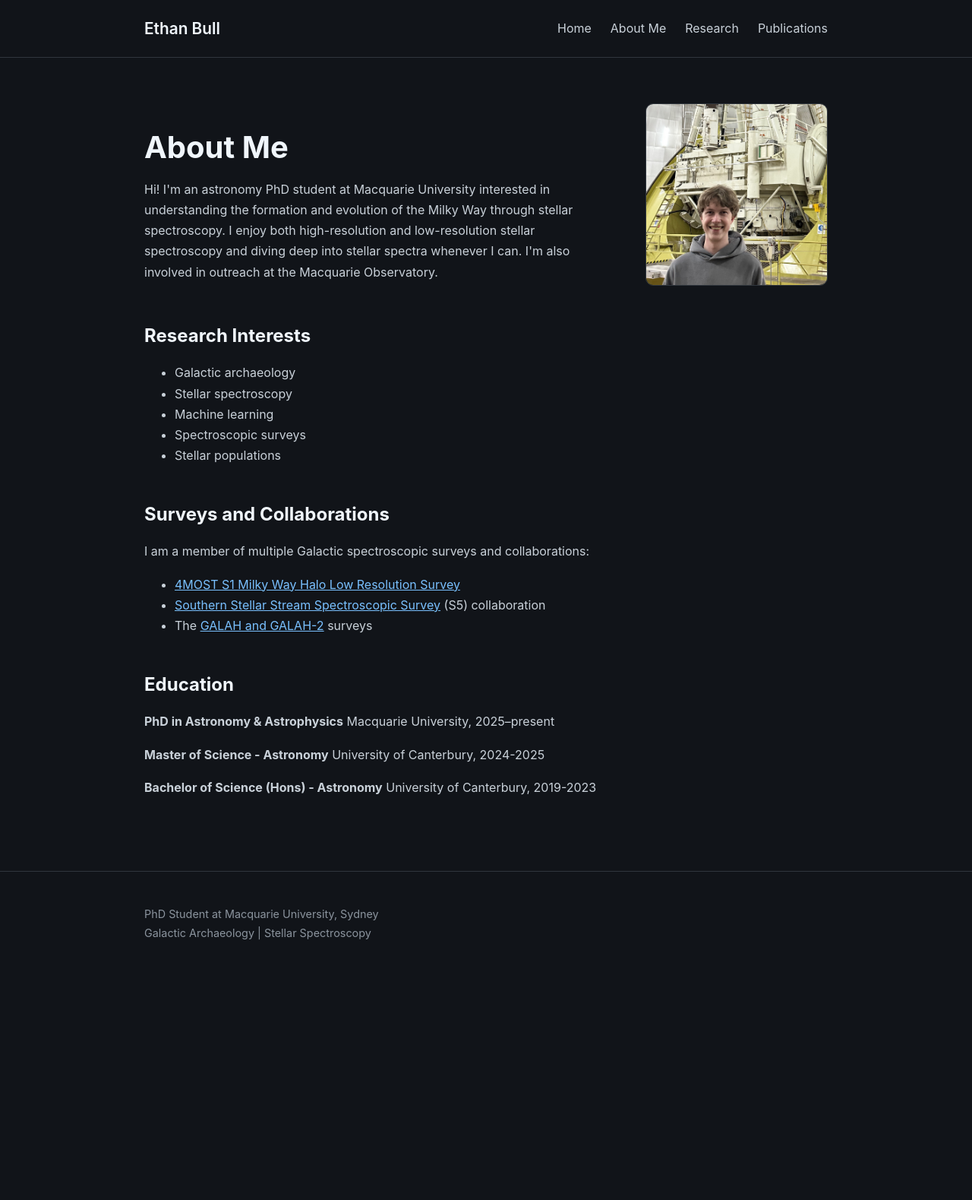
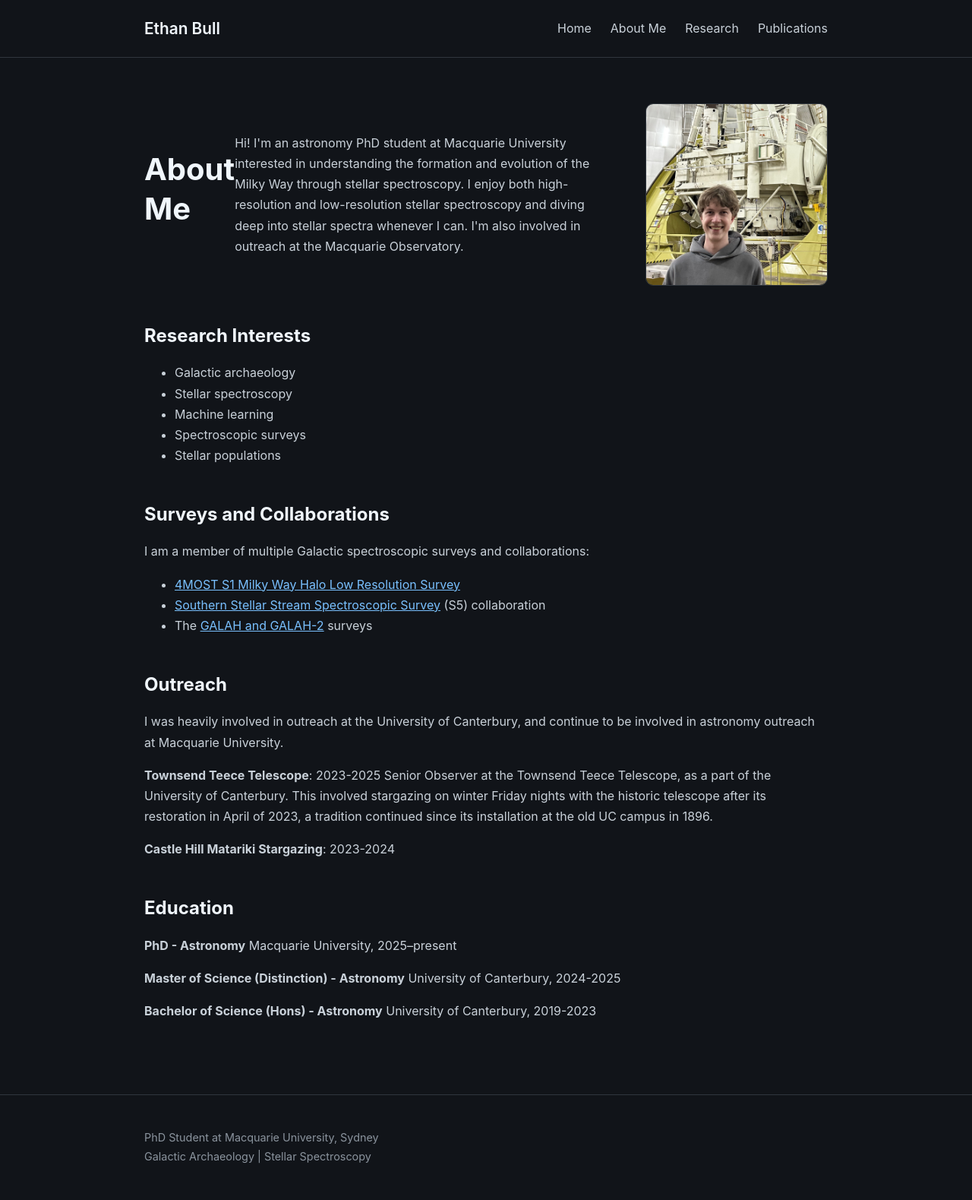
Before and after one commit to iBexal/ibexal.github.io, a Jekyll site: the page built from about.md, in a window 1280 px wide. Shown: the whole page at 76% size. Built offline with Jekyll 4.4.1, drawn with Linux system fonts in a browser that asks for light colours; before the commit the page ends 1285 px from its top, so only the background shows below that.

Commit message:
more info, css updates

```diff
--- a/about.md
+++ b/about.md
@@ -38,13 +38,21 @@ I am a member of multiple Galactic spectroscopic surveys and collaborations:
  - <a href="https://s5collab.github.io">Southern Stellar Stream Spectroscopic Survey</a> (S5) collaboration
  - The <a href="https://www.galah-survey.org">GALAH and GALAH-2</a> surveys
 
+## Outreach
+I was heavily involved in outreach at the University of Canterbury, and continue to be involved in astronomy outreach at Macquarie University.
+
+**Townsend Teece Telescope**: 2023-2025
+Senior Observer at the Townsend Teece Telescope, as a part of the University of Canterbury. This involved stargazing on winter Friday nights with the historic telescope after its restoration in April of 2023, a tradition continued since its installation at the old UC campus in 1896.
+
+**Castle Hill Matariki Stargazing**: 2023-2024
+
 
 ## Education
 
-**PhD in Astronomy & Astrophysics**
+**PhD - Astronomy**
 Macquarie University, 2025–present
 
-**Master of Science - Astronomy**
+**Master of Science (Distinction) - Astronomy**
 University of Canterbury, 2024-2025
 
 **Bachelor of Science (Hons) - Astronomy**
--- a/assets/css/style.css
+++ b/assets/css/style.css
@@ -394,10 +394,17 @@ footer {
 
 .about-text {
     flex: 1;
+    display: flex;
+    align-items: center;
 }
 
 .about-text p {
     margin: 0;
+}
+
+.about-text h1 {
+    margin-top: 0;
+    margin-bottom: 15px;
 }
 
 .about-photo {
```
Also changed, not shown: index.md (+4 -4 lines).
